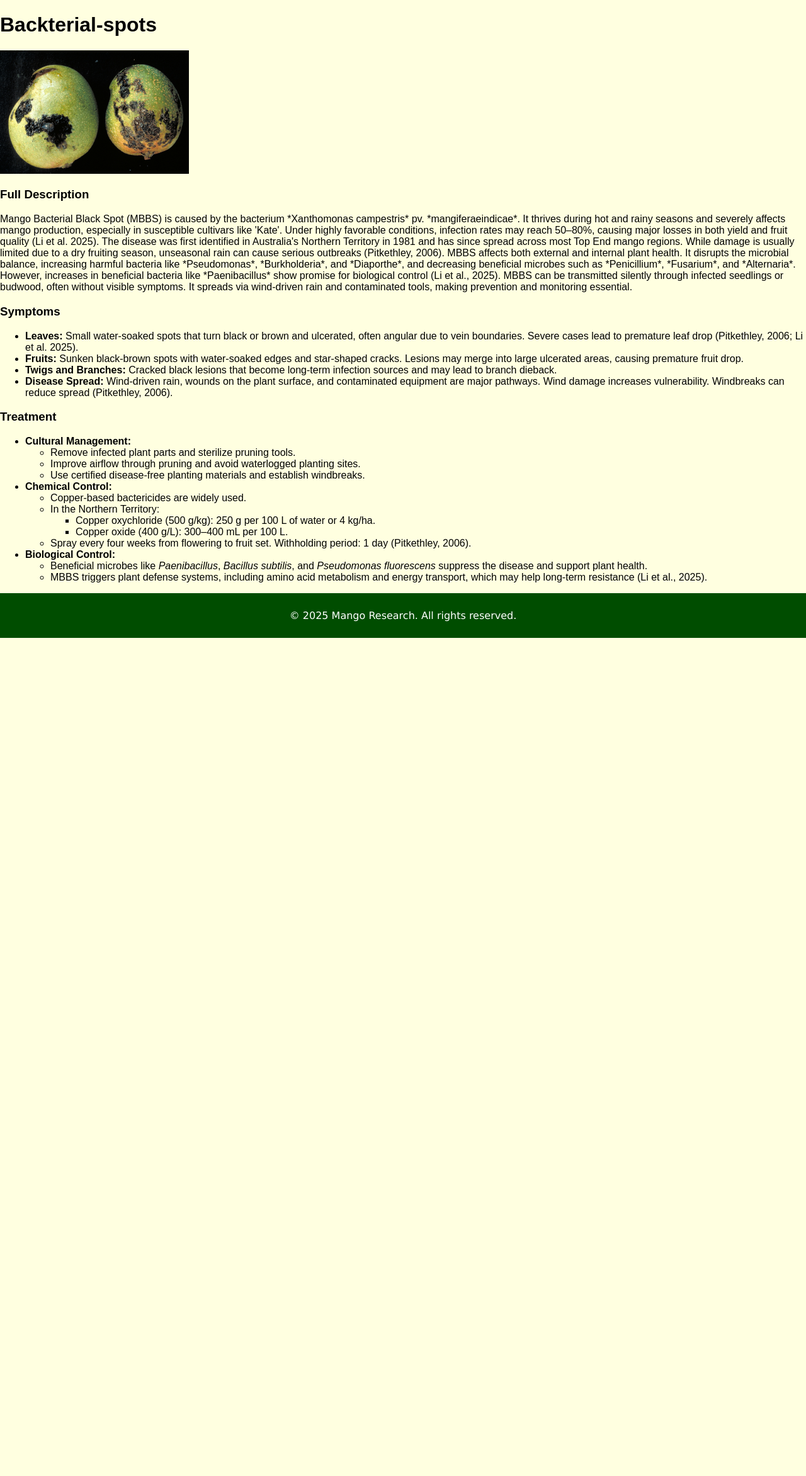
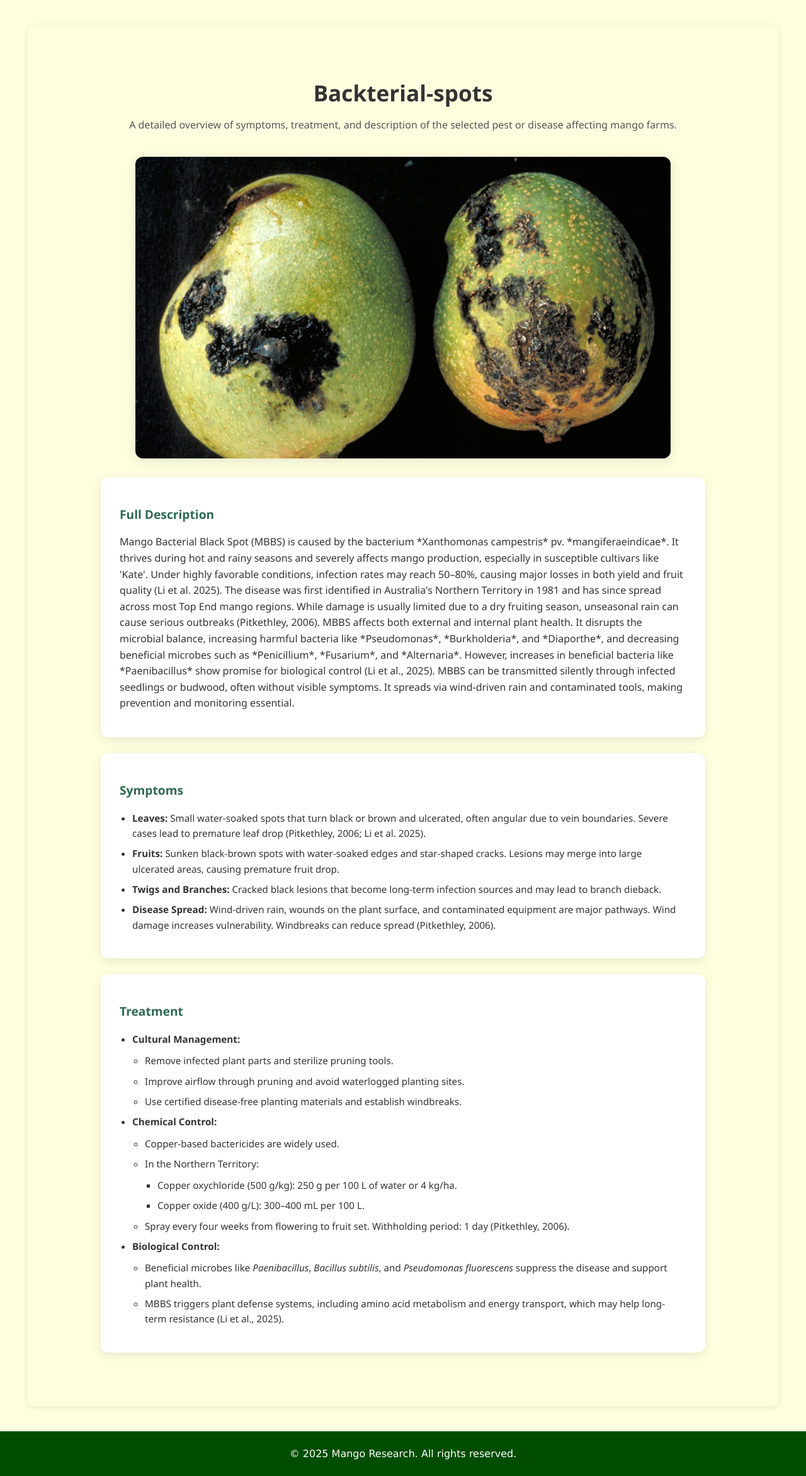
Before and after one commit to nazmulcdu/hit237_building_software, a Django app: page /pests/backterial-spots/ in a window 1280 px wide. Shown: the part 98-2442 px from the top of the page at 63% size. Before the commit the page ends 1111 px from the top, so only its background shows below. Run offline with Django 5.2, Linux system fonts and the light colour scheme.

Commit message:
added css part to pest detail page

```diff
--- a/hit237_project/mango_proj/mango_pests/static/css/styles.css
+++ b/hit237_project/mango_proj/mango_pests/static/css/styles.css
@@ -273,6 +273,23 @@ button:hover {
     margin-bottom: 0.5rem;
 }
 
+.pest-image-container {
+    text-align: center;
+    margin: 0 auto 30px;
+    max-width: 900px;
+}
+
+.pest-image {
+    width: 100%;
+    max-width: 850px;
+    aspect-ratio: 16 / 9; /* Enforces a wide format */
+    border-radius: 12px;
+    box-shadow: 0 4px 20px rgba(0, 0, 0, 0.1);
+    object-fit: cover;
+    display: block;
+    margin: 0 auto;
+}
+
 /* Footer */
 footer {
 
--- a/hit237_project/mango_proj/mango_pests/templates/mango_pests/detail.html
+++ b/hit237_project/mango_proj/mango_pests/templates/mango_pests/detail.html
@@ -2,15 +2,32 @@
 {% load static %}
 
 {% block content %}
+<div class="container intro">
+
+  <div class="faq-header">
     <h1>{{ pest.name }}</h1>
-<img src="{% static pest.image_url %}" alt="{{ pest.name }}" width="300">
+    <p>A detailed overview of symptoms, treatment, and description of the selected pest or disease affecting mango farms.</p>
+  </div>
 
+  <div class="pest-image-container">
+    <img class="pest-image" src="{% static pest.image_url %}" alt="{{ pest.name }}">
+  </div>
+
+
+  <div class="faq-item">
     <h3>Full Description</h3>
     <p>{{ pest.full_description }}</p>
+  </div>
 
+  <div class="faq-item">
     <h3>Symptoms</h3>
     <p>{{ pest.symptoms|safe }}</p>
+  </div>
 
+  <div class="faq-item">
     <h3>Treatment</h3>
     <p>{{ pest.treatment|safe }}</p>
+  </div>
+
+</div>
 {% endblock %}
```
Lines whose indentation alone changed are shown as unchanged.
